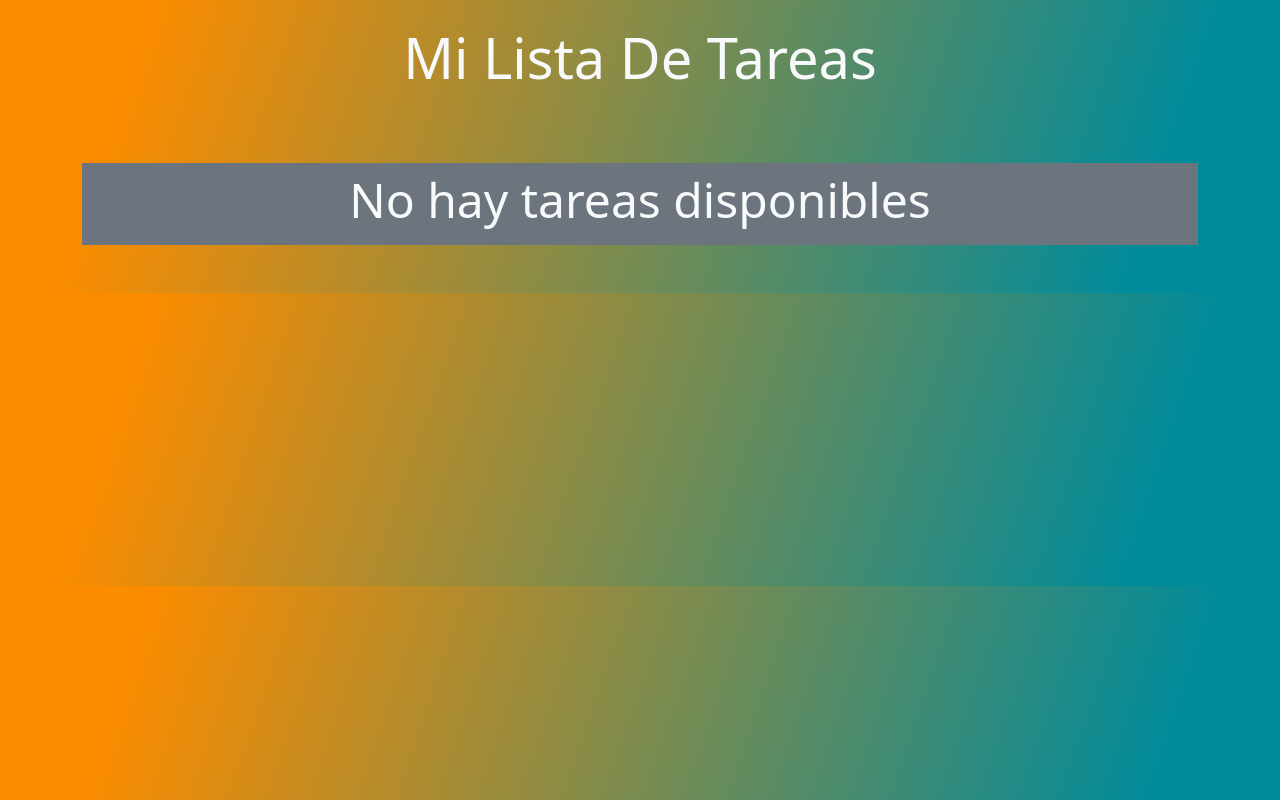
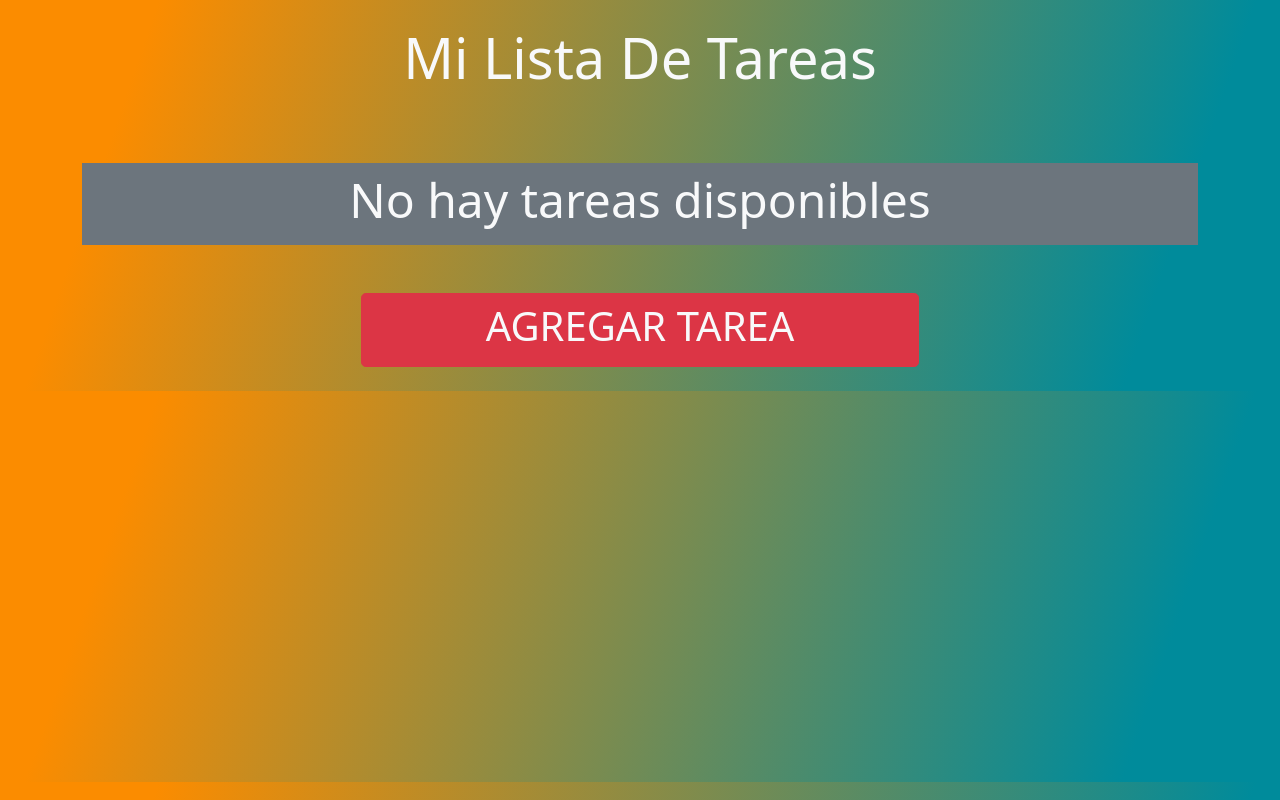
Before and after one commit to kevin07ok/rollingcode-tareas, a React (Create React App) app: page / in a window 1280 px wide. Built offline with nearby package versions, Linux system fonts and the light colour scheme.

Commit message:
se agregaron 2 componentes nuevos

```diff
--- a/src/App.js
+++ b/src/App.js
@@ -2,12 +2,14 @@ import './App.css';
 import 'bootstrap/dist/css/bootstrap.min.css';
 import Titulo from './components/Titulo';
 import Subtitulo from './components/Subtitulo';
+import BottonAgregar from './components/BottonAgregar';
 
 function App() {
   return (
     <div>
       <Titulo/>
       <Subtitulo/>
+      <BottonAgregar/>
     </div>
   )
 }
--- /dev/null
+++ b/src/components/BottonAgregar.js
@@ -0,0 +1,14 @@
+import React from "react";
+import Button from "react-bootstrap/Button";
+
+const BottonAgregar = () => {
+  return (
+    <div className="container text-center mb-4">
+      <Button variant="danger" size="lg" className="w-50">
+        <h2 className="display-6 text-light">AGREGAR TAREA</h2>
+      </Button>
+    </div>
+  );
+};
+
+export default BottonAgregar;
```
Also changed, not shown: src/components/FormTareas.js (added, +21 -0 lines).
